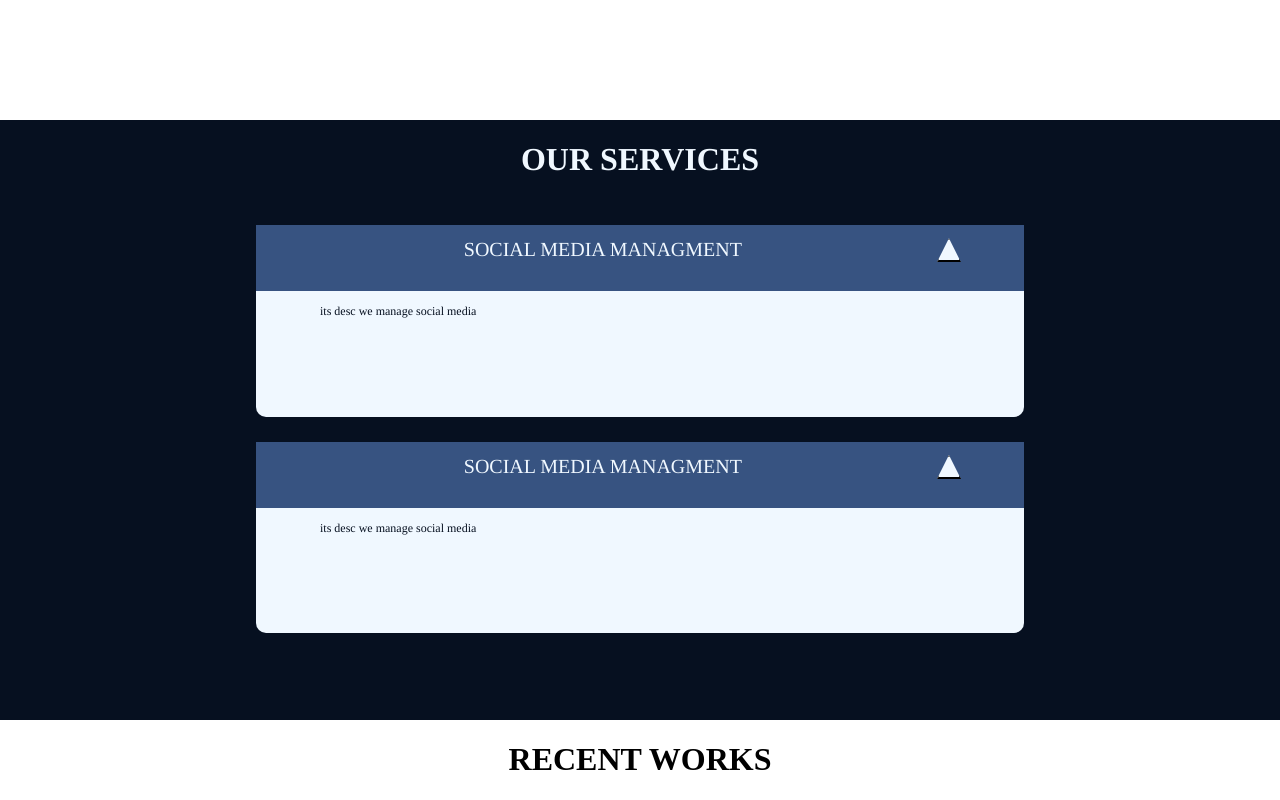
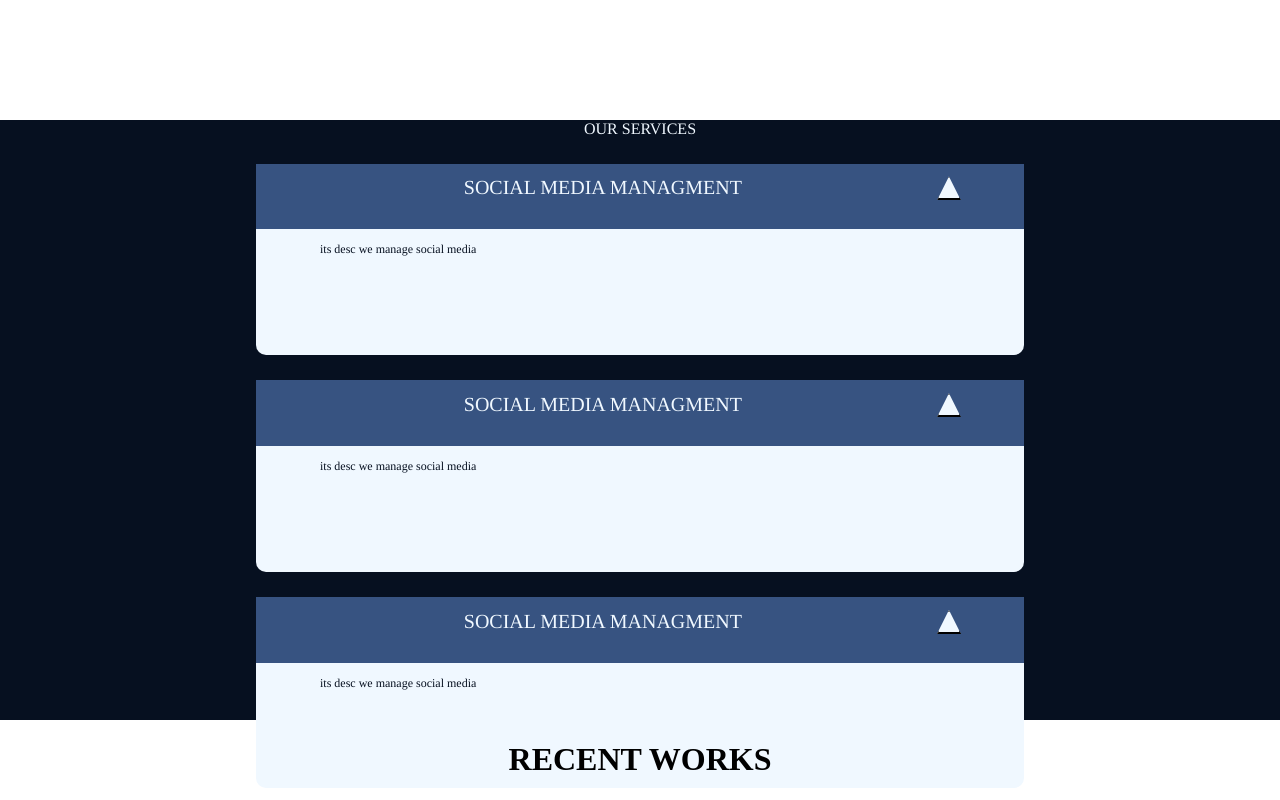
Before and after one commit to PaulTeshome/spira-site, a React (Create React App) app in the folder spira/: page / in a window 1280 px wide. Shown: the part 1780-2580 px from the top of the page. Built offline with nearby package versions, Linux system fonts and the light colour scheme.

Commit message:
Update Services.js

```diff
--- a/spira/src/components/Services.js
+++ b/spira/src/components/Services.js
@@ -8,7 +8,10 @@ function Services() {
     //     <ServicesCard service_name={service.name}service_desc="we manage social media"/>
     // })
     <div className='services-container'>
-        <h1>OUR SERVICES</h1>
+        <span>OUR SERVICES</span>
+        <ServicesCard service_name="SOCIAL MEDIA MANAGMENT" service_desc="we manage social media"/>
+        <ServicesCard service_name="SOCIAL MEDIA MANAGMENT" service_desc="we manage social media"/>
+        <ServicesCard service_name="SOCIAL MEDIA MANAGMENT" service_desc="we manage social media"/>
         <ServicesCard service_name="SOCIAL MEDIA MANAGMENT" service_desc="we manage social media"/>
         <ServicesCard service_name="SOCIAL MEDIA MANAGMENT" service_desc="we manage social media"/>
     </div>
```
